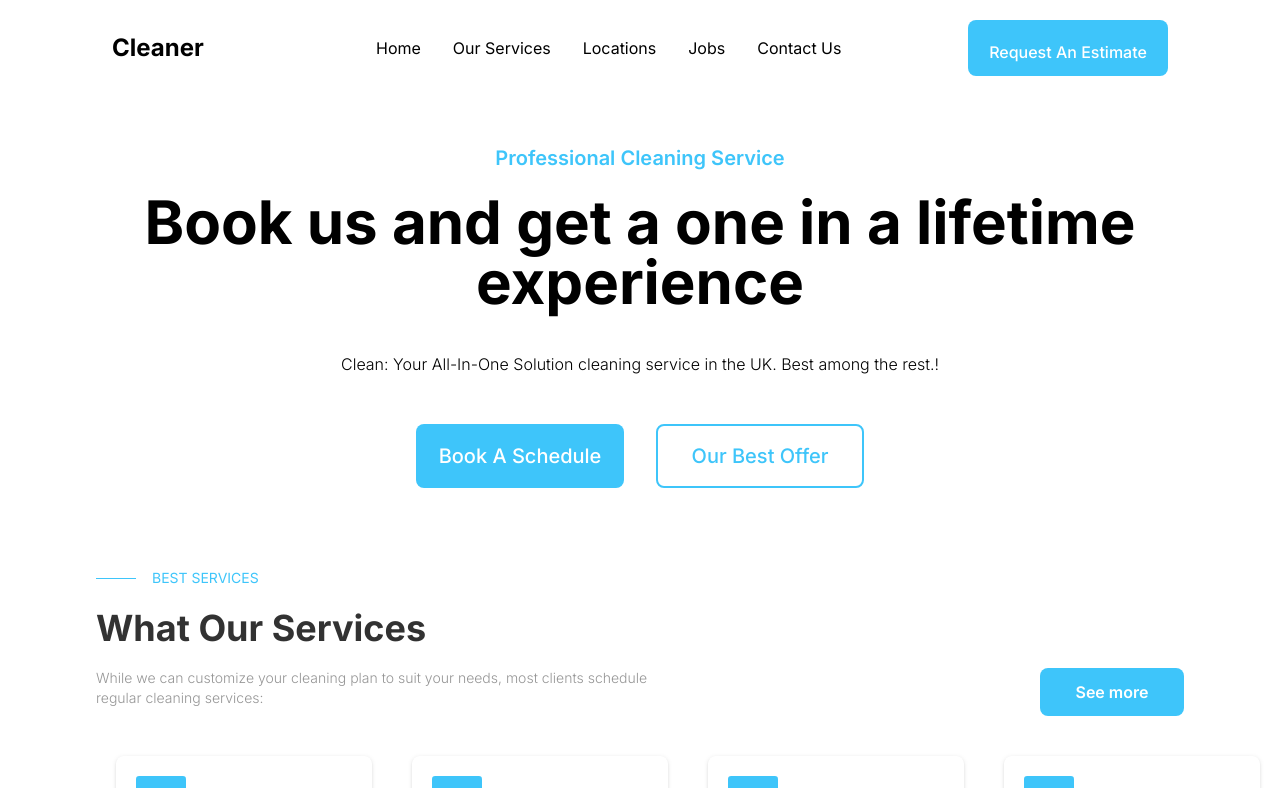
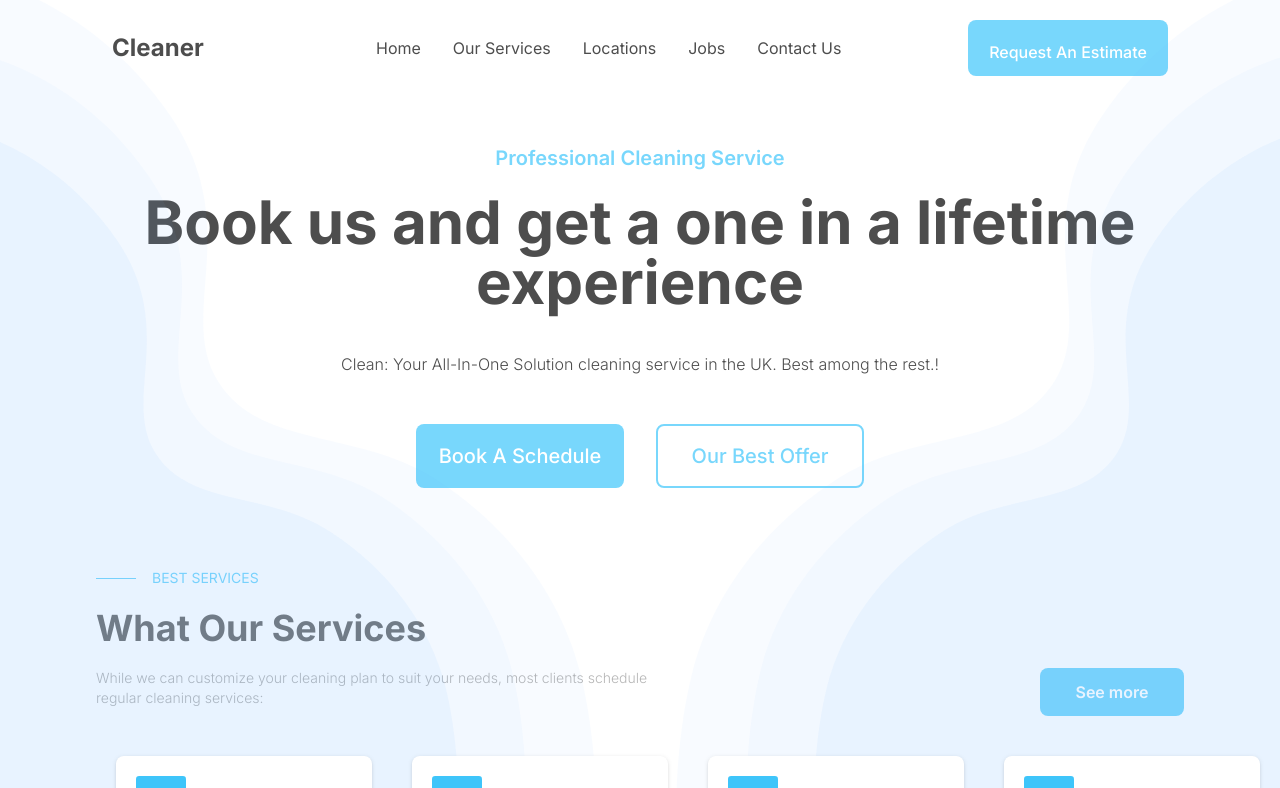
Before and after one commit to adewale-codes/clean, a Next.js app: page / in a window 1280 px wide. Shown: the top 788 px of the page. Built offline with nearby package versions, Linux system fonts and the light colour scheme.

Commit message:
fixed hero section background

```diff
--- a/app/(landingpage)/components/Hero.tsx
+++ b/app/(landingpage)/components/Hero.tsx
@@ -1,8 +1,16 @@
 import React from 'react'
+import Image from "next/image"
 
 const Hero = () => {
   return (
     <div className='h-1/2 w-full flex flex-col justify-center items-center'>
+        <Image
+        src="/assets/cta.svg"
+        alt="CTA Background"
+        width={1450}
+        height={899}
+        className="absolute inset-0 w-full h-full object-cover"
+        />
         <div className='mt-12'>
             <div>
                 <p className='text-primary-700 font-semibold text-xl text-center'>Professional Cleaning Service</p>
```
Also changed, not shown: public/assets/cta.svg (added).
